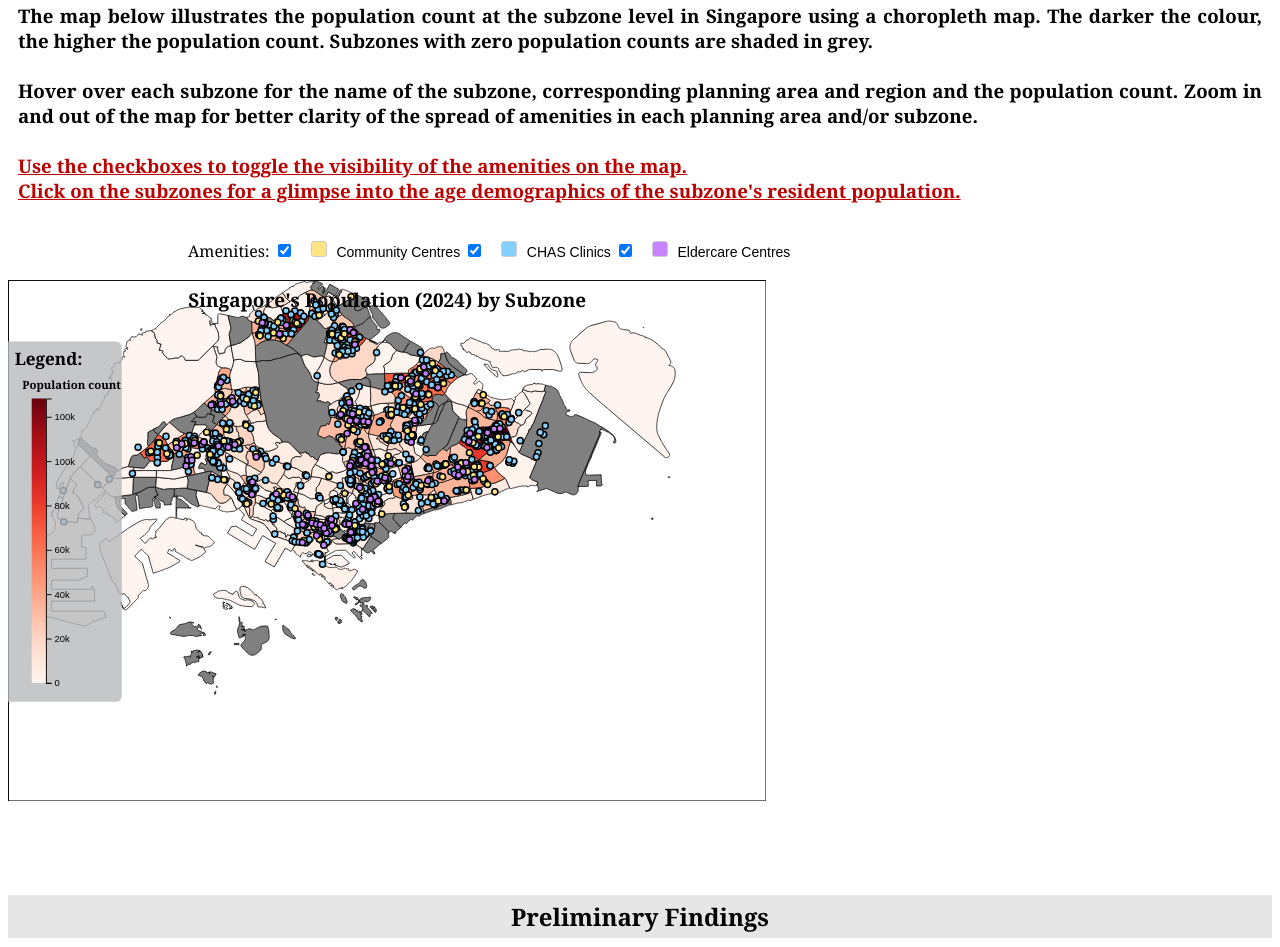
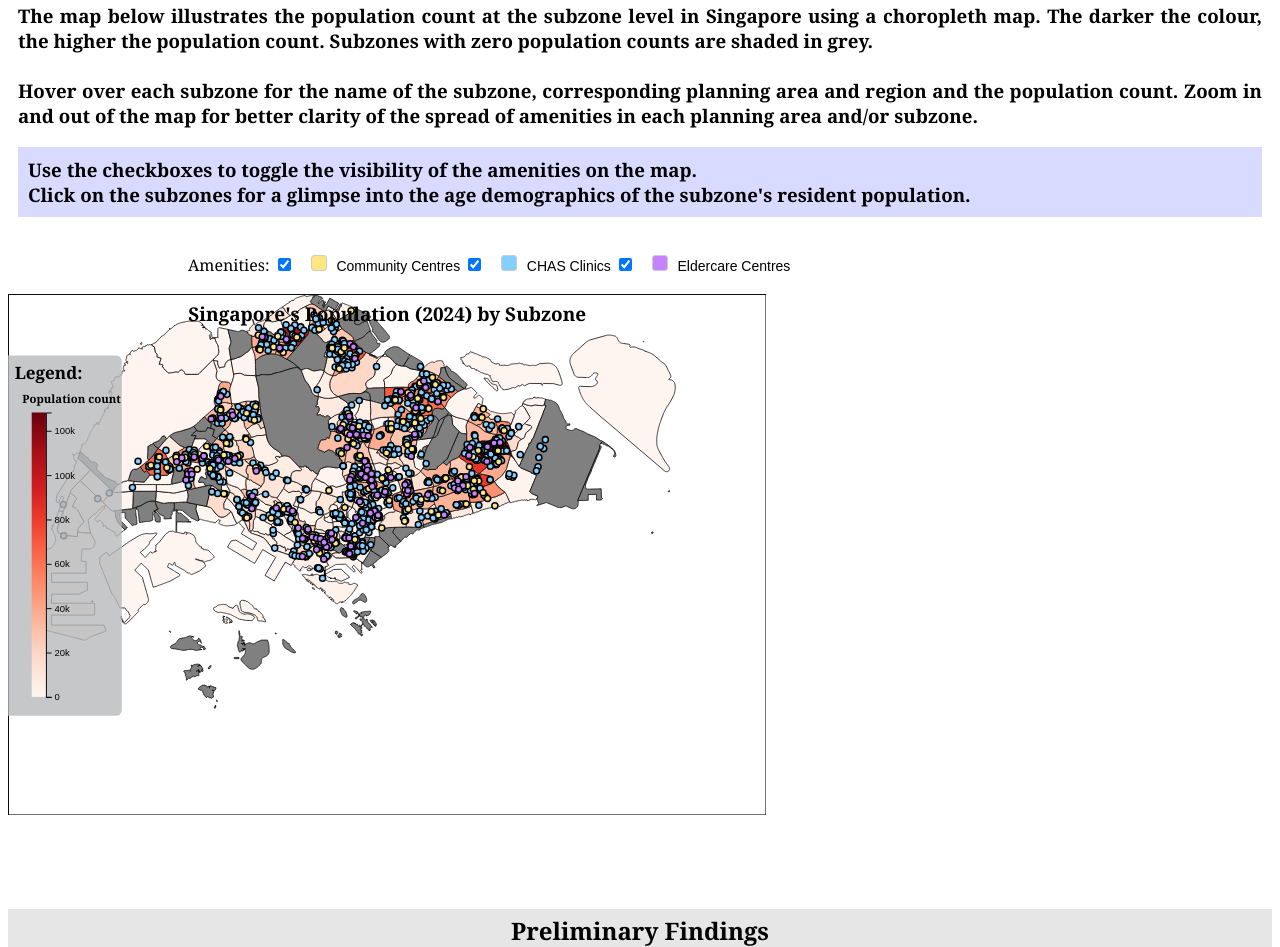
Before and after one commit to kkjy99/IDV-FinalProject, a plain HTML site: page index.html in a window 1280 px wide. Shown: the part 1123-2070 px from the top of the page. Drawn offline with nearby package versions, Linux system fonts and the light colour scheme.

Commit message:
Updated index.html

```diff
--- a/index.html
+++ b/index.html
@@ -73,11 +73,14 @@
                 Hover over each subzone for the name of the subzone, corresponding planning area and region and the population count.
                 Zoom in and out of the map for better clarity of the spread of amenities in each planning area and/or subzone.
                 <br>
-                <br>
-                <u> Use the checkboxes to toggle the visibility of the amenities on the map.</u>
-                <br>
-                <u> Click on the subzones for a glimpse into the age demographics of the subzone's resident population.</u>
             </h3>
+            <div>
+                <h3 style = "background-color: rgb(217, 218, 255); padding-left: 10px; padding-top: 10px; padding-bottom: 10px;">
+                    Use the checkboxes to toggle the visibility of the amenities on the map.
+                    <br>
+                    Click on the subzones for a glimpse into the age demographics of the subzone's resident population.
+                </h3>
+            </div>
         </div>
         <br>
 
```
